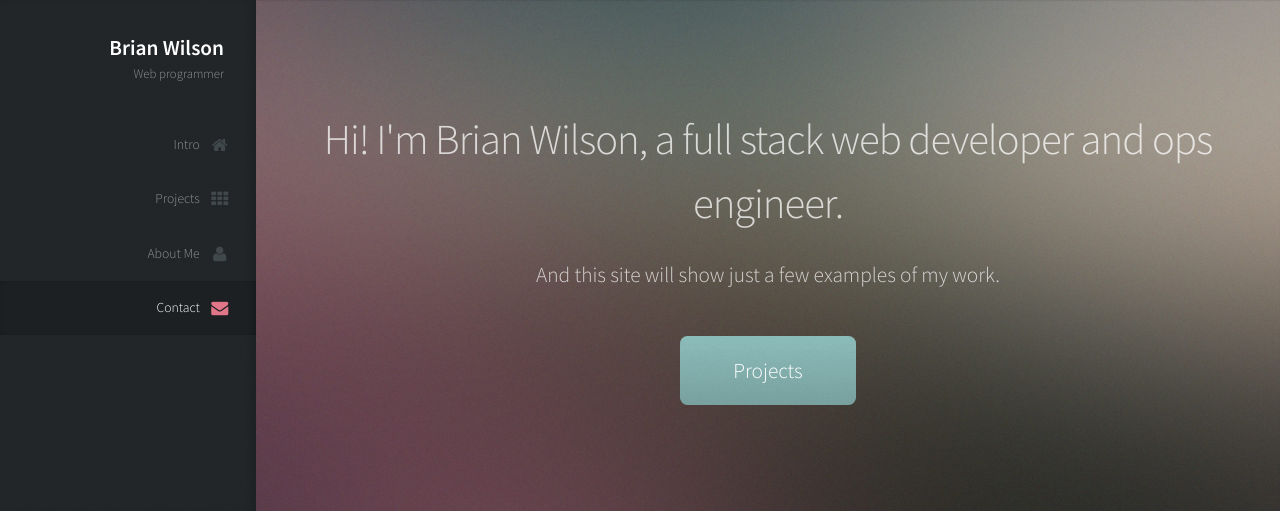
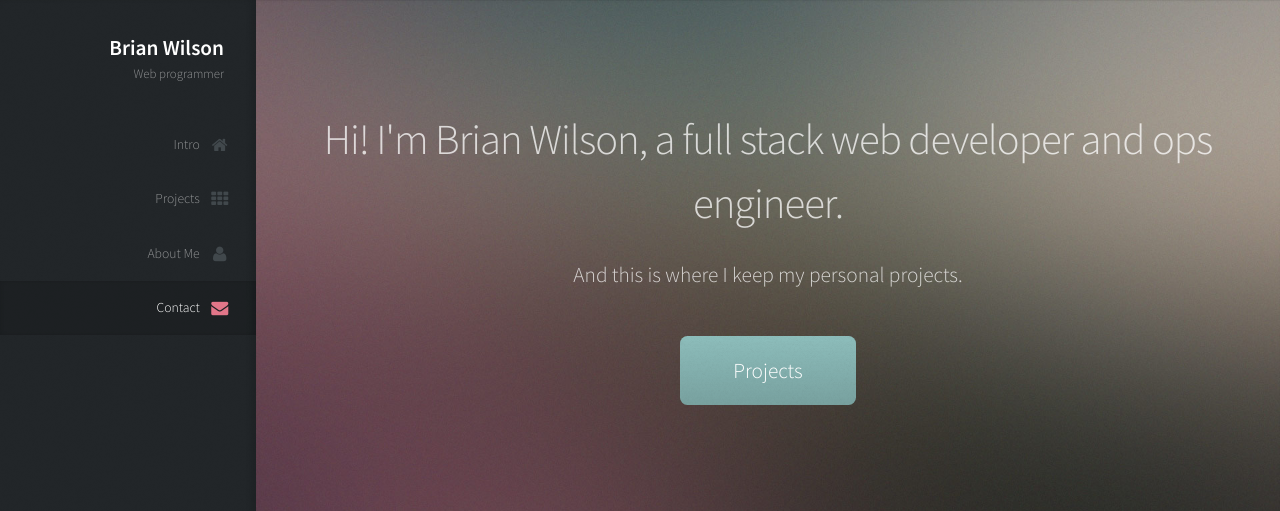
Before and after one commit to hellsgate1001/briansdojo, a Django app: page / in a window 1280 px wide. Shown: the top 511 px of the page. Run offline with Django 3.2, Linux system fonts and the light colour scheme; data comes from the database, SQL or seed files in the repository; both versions use the stored data as it was after the commit; parts of the project's set-up code (start-up, migrations or seed data) failed here and were passed over.

Commit message:
Update homepage

```diff
--- a/briansdojo/templates/home.html
+++ b/briansdojo/templates/home.html
@@ -5,7 +5,7 @@
         <div class="container">
             <header>
                 <h2 class="alt">Hi! I'm Brian Wilson, a full stack web developer and ops engineer.</h2>
-                <p>And this site will show just a few examples of my work.</p>
+                <p>And this is where I keep my personal projects.</p>
             </header>
             <footer>
                 <a href="#projects" class="button scrolly">Projects</a>
```
Also changed, not shown: briansdojo.sqlite3.
